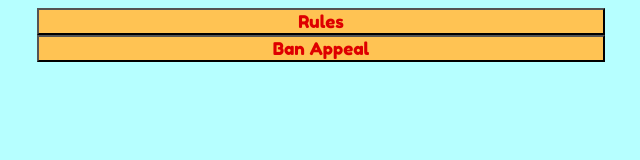
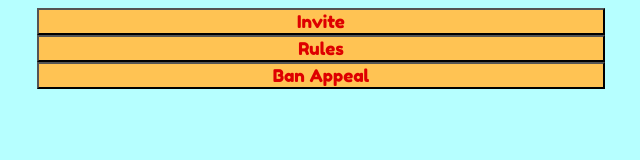
Before and after one commit to hyperknf/ld.hyperknf.com, a plain HTML site: page index.html in a window 1280 px wide. Shown: the whole page, without its empty margins (319-959 px from the left). Drawn offline with Linux system fonts and the light colour scheme.

Commit message:
Update index.html

```diff
--- a/index.html
+++ b/index.html
@@ -7,6 +7,8 @@
         </title>
     </head>
     <body>
+        <button onclick="Invite()"> Invite </button>
+        <br>
         <button onclick="Rules()"> Rules </button>
         <br>
         <button onclick="Appeal()"> Ban Appeal </button>
```
